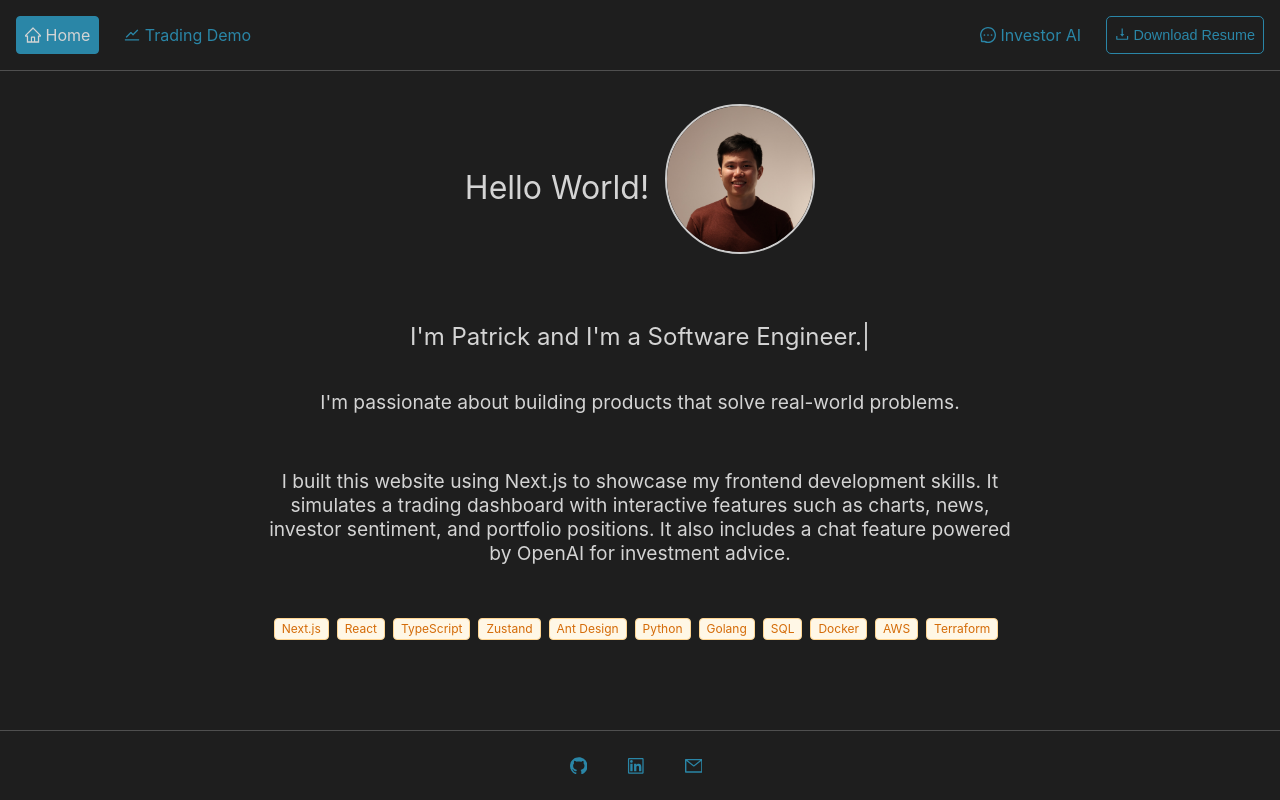
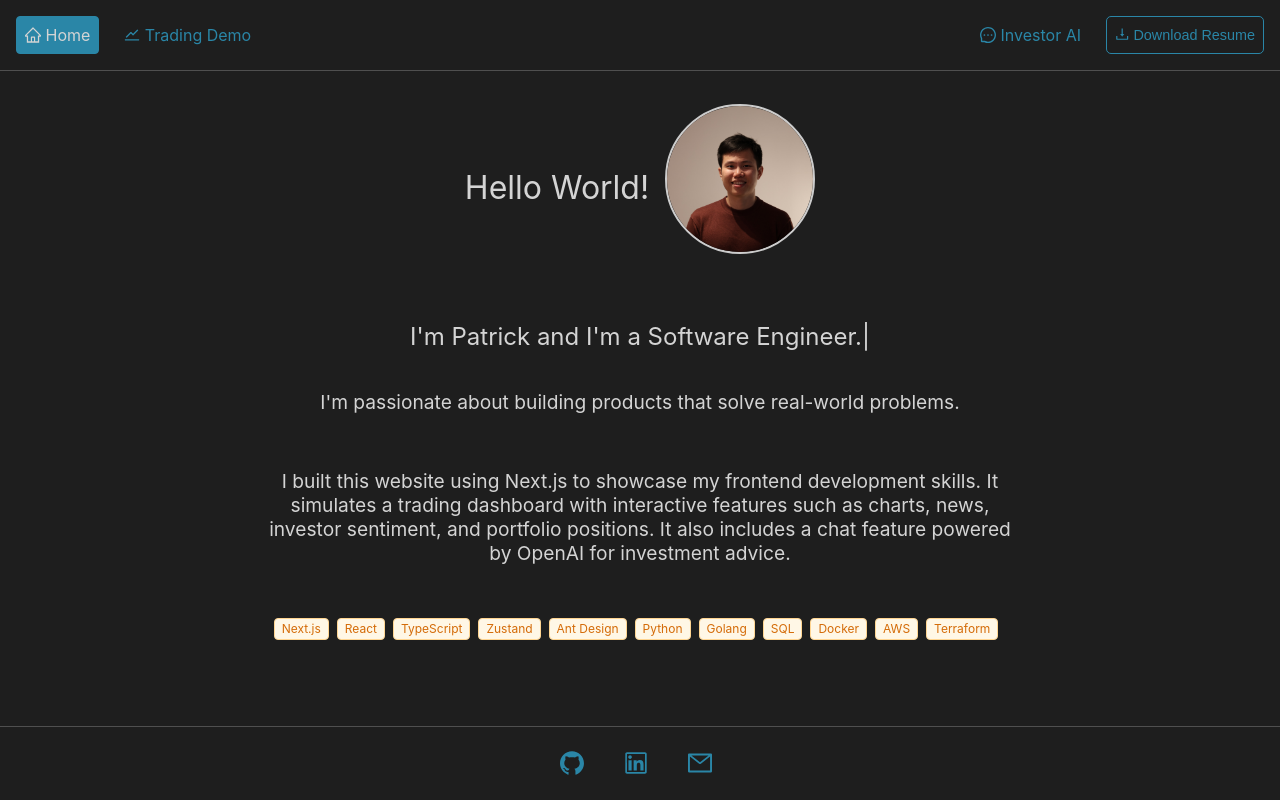
Before and after one commit to pohti/patrick-chen-portfolio, a Next.js app: page / in a window 1280 px wide. Built offline with nearby package versions, Linux system fonts and the light colour scheme.

Commit message:
style: make footer icons larger

```diff
--- a/src/app/layout.tsx
+++ b/src/app/layout.tsx
@@ -50,7 +50,7 @@ export default function RootLayout({ children }: { children: ReactNode }) {
               rel="noopener noreferrer"
               className="footer-link"
             >
-              <GithubOutlined style={{ marginRight: 8 }} />
+              <GithubOutlined style={{ marginRight: 8, fontSize: '1.5rem' }} />
             </a>
             <a
               href="https://www.linkedin.com/in/minmarnoo/"
@@ -58,10 +58,12 @@ export default function RootLayout({ children }: { children: ReactNode }) {
               rel="noopener noreferrer"
               className="footer-link"
             >
-              <LinkedinOutlined style={{ marginRight: 8 }} />
+              <LinkedinOutlined
+                style={{ marginRight: 8, fontSize: '1.5rem' }}
+              />
             </a>
             <a href="mailto:patrickchen.mmo@gmail.com" className="footer-link">
-              <MailOutlined style={{ marginRight: 8 }} />
+              <MailOutlined style={{ marginRight: 8, fontSize: '1.5rem' }} />
             </a>
           </div>
         </footer>
```
